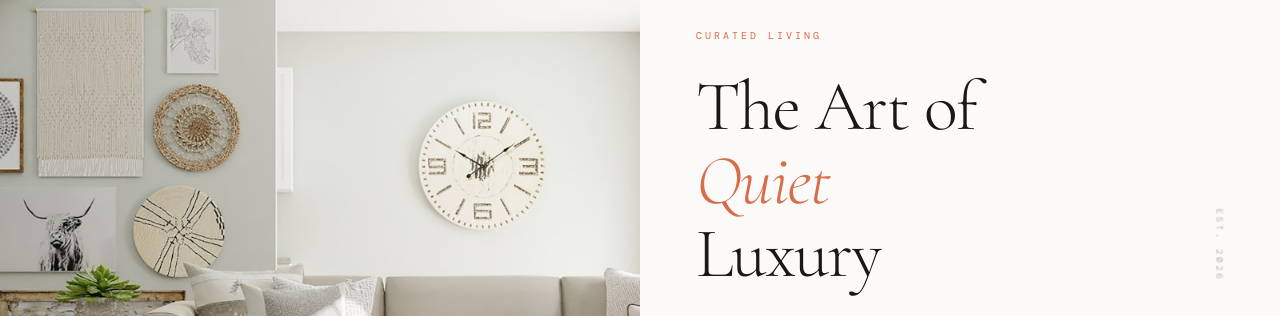
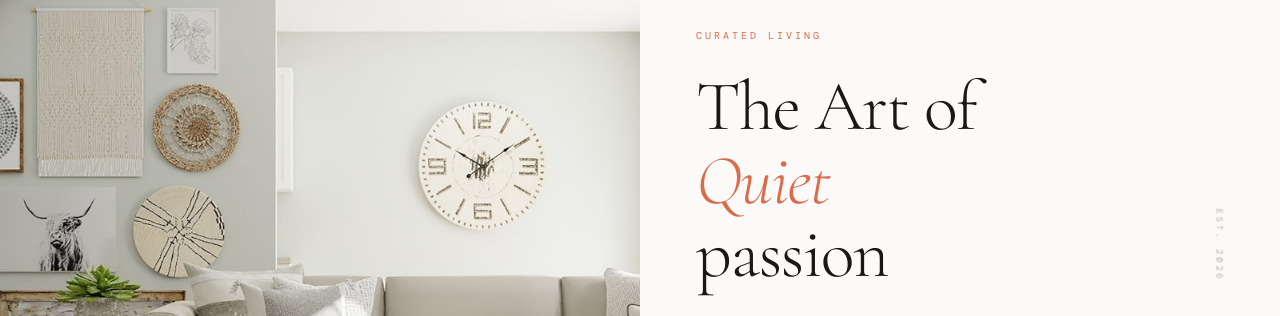
Before and after one commit to Gowthamcloud18/Sample-files-4, a plain HTML site: page index.html in a window 1280 px wide. Shown: the part 155-471 px from the top of the page. Drawn offline with nearby package versions, Linux system fonts and the light colour scheme; a web font is replaced by a local one.

Commit message:
files added

```diff
--- a/index.html
+++ b/index.html
@@ -55,7 +55,7 @@
     </div>
     <div class="hero-content">
       <div class="hero-eyebrow">Curated Living</div>
-      <h1 class="hero-title">The Art of<br><em>Quiet</em><br>Luxury</h1>
+      <h1 class="hero-title">The Art of<br><em>Quiet</em><br>passion</h1>
       <p class="hero-desc">Objects and interiors designed for the way you actually live — unhurried, tactile, and endlessly considered. Images by Unsplash</p>
       <div class="hero-cta">
         <a href="#lookbook" class="cta-link">Explore the Collection</a>
```
Also changed, not shown: timer.html (deleted, +0 -1 lines).
